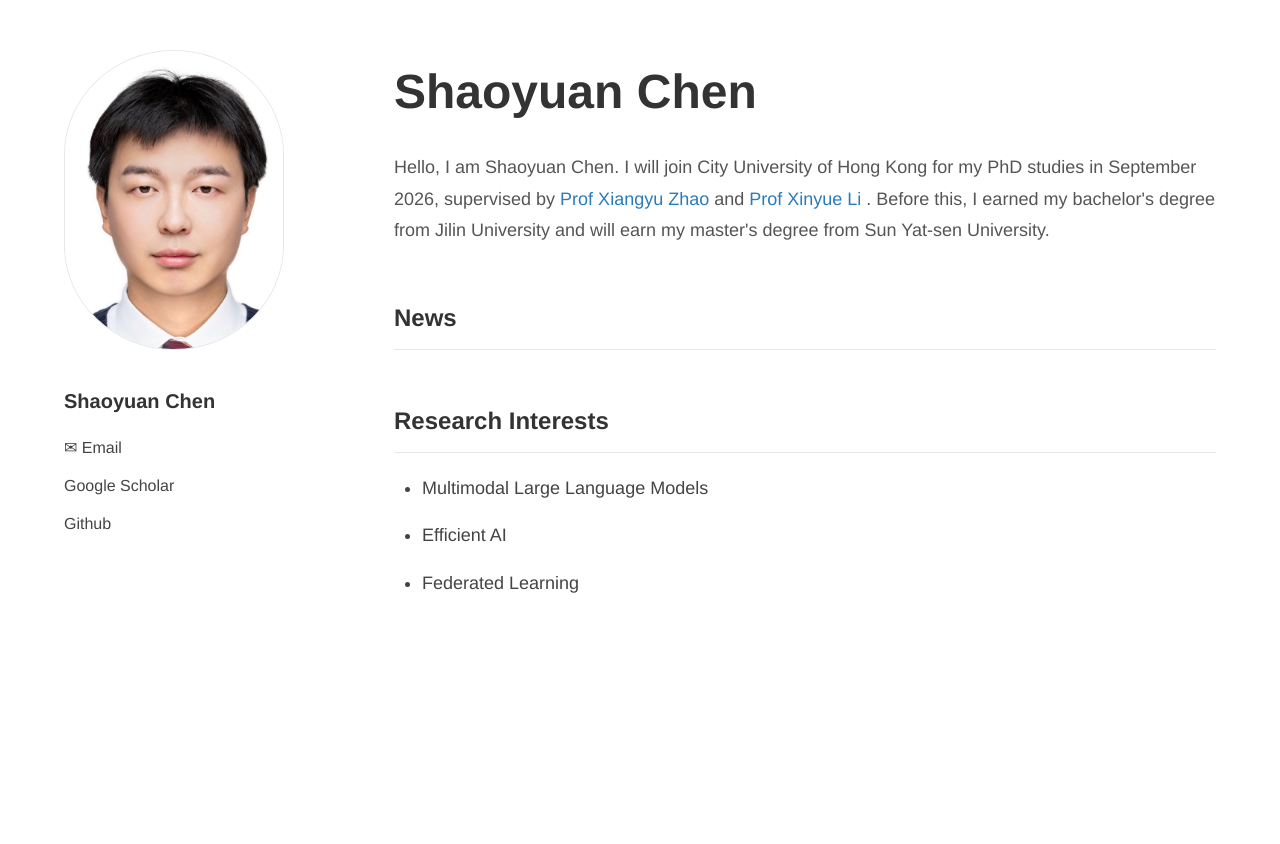
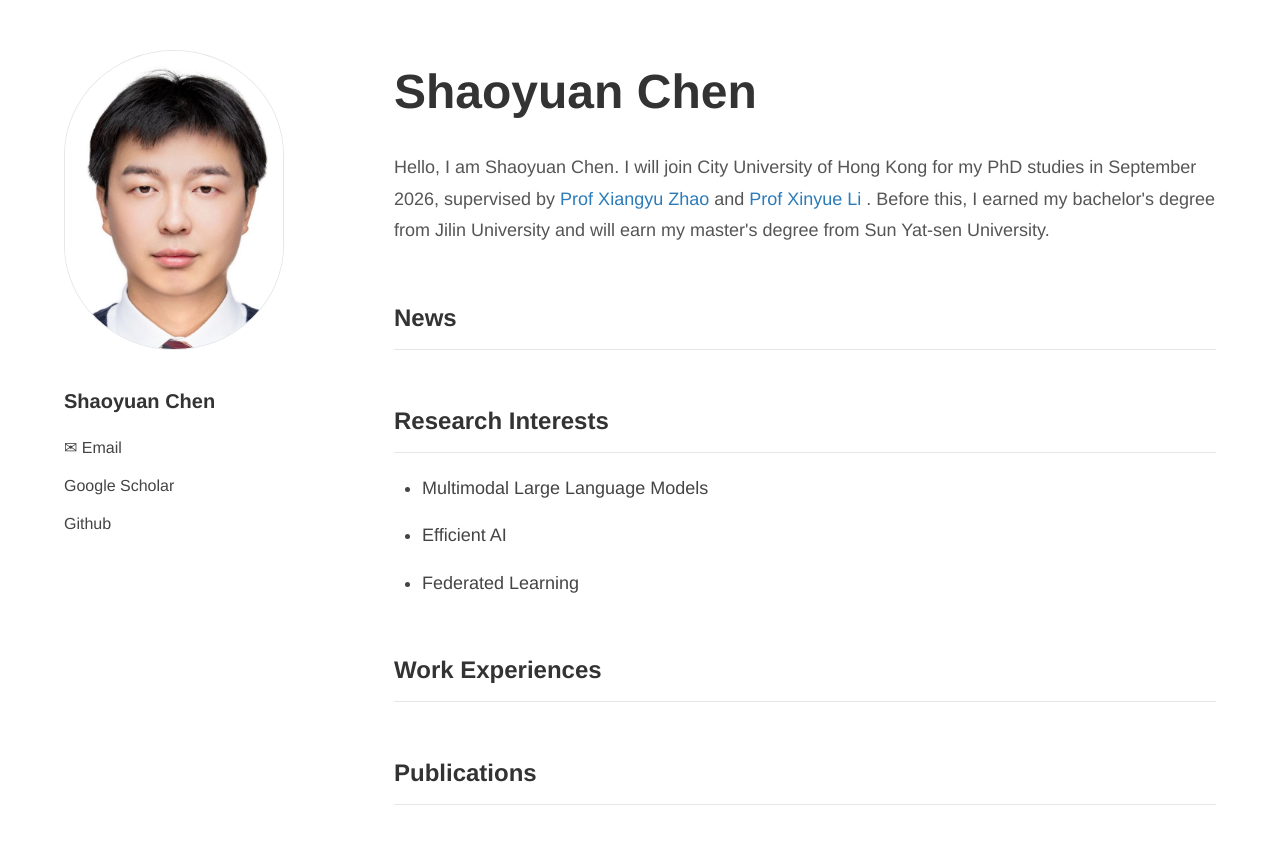
Before and after one commit to Where2HaveLunch/where2havelunch.github.io, a plain HTML site: page index.html in a window 1280 px wide. Before the commit the page ends 800 px from the top, so only its background shows below. Drawn offline with Linux system fonts and the light colour scheme.

Commit message:
Update index.html

```diff
--- a/index.html
+++ b/index.html
@@ -306,7 +306,31 @@
 
                     </ul>
 
+                <!-- Work Experiences -->
+
+                <section id="Work Experiences">
+
+                    <h3>Work Experiences</h3>
+
+                    <div class="news-item">
+
+                    </div>
+
+                 </section>
+
+
+                <!-- Publications -->
+
+                <section id="Publications">
+
+                    <h3>Publications</h3>
+
+                    <div class="news-item">
+
+                    </div>
+
                 </section>
+
 
             </div>
 
```
